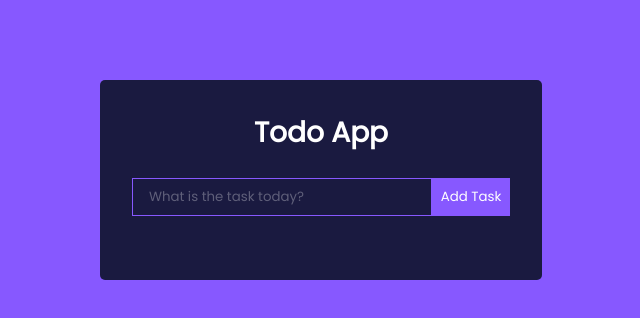
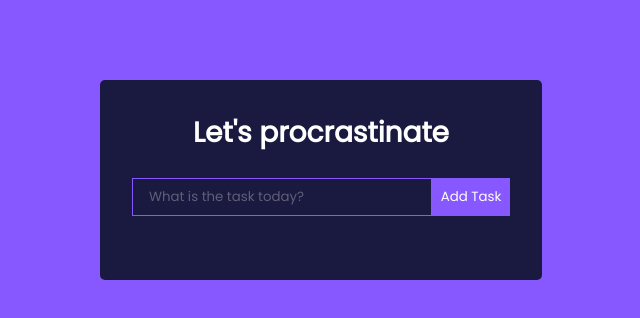
Before and after one commit to atharvaupare/todo-reactapp, a React (Create React App) app: page / in a window 1280 px wide. Shown: the top 318 px of the page, without its empty margins (319-959 px from the left). Built offline with nearby package versions, Linux system fonts and the light colour scheme.

Commit message:
Name change

```diff
--- a/src/components/TodoWrapper.js
+++ b/src/components/TodoWrapper.js
@@ -56,7 +56,7 @@ const TodoWrapper = () => {
 
   return (
     <div className="TodoWrapper">
-      <h1>Todo App</h1>
+      <h1>Let's procrastinate</h1>
       <TodoForm addTodo={addTodo} />
 
       {todos.map((todo) =>
```
